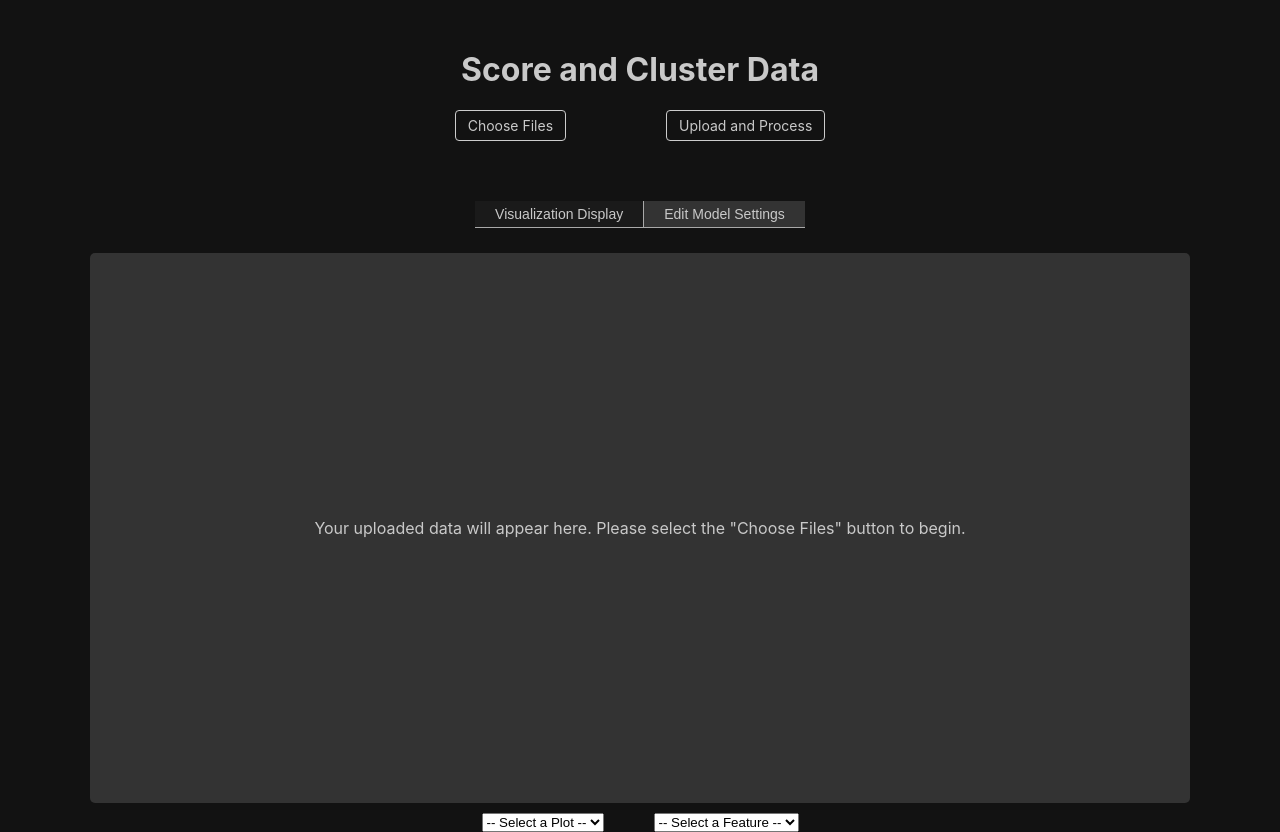
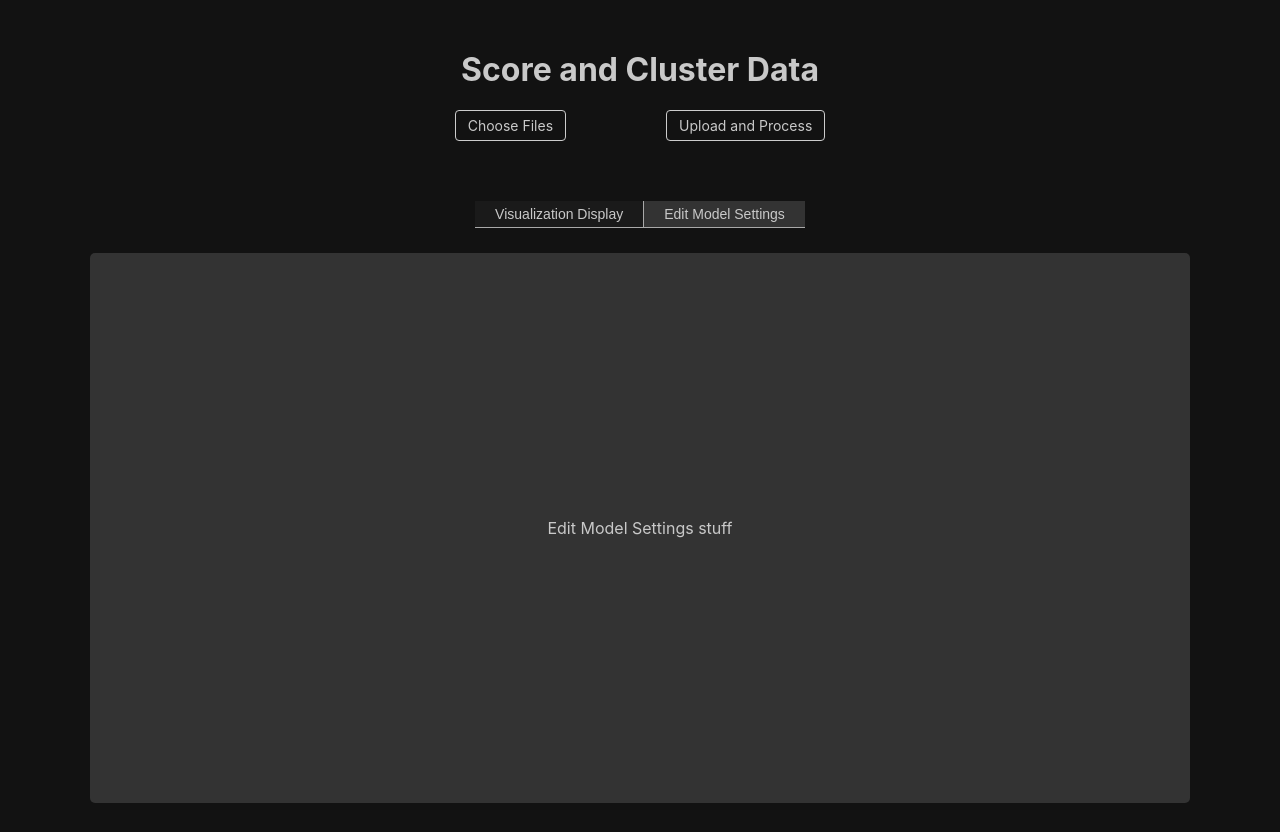
Before and after one commit to kyledvu/neuro-viz, a React (Create React App) app in the folder client/: page / in a window 1280 px wide. Both pictures are taken after a click on the button "Edit Model Settings". Built offline with nearby package versions, Linux system fonts and the light colour scheme.

Commit message:
Edit model placeholder, fixed tab logic, misc changes

```diff
--- a/client/src/App.css
+++ b/client/src/App.css
@@ -140,6 +140,21 @@ input[type="file"] {
   align-items: center;
 }
 
+.model-settings {
+  display:flex;
+  margin-left: auto;
+  margin-right: auto;
+  margin-top: 25px;
+  margin-bottom: 10px;
+  width: 1100px;
+  height:550px;
+  color: #c9c9c9;
+  background-color: #333333;
+  border-radius: 5px;
+  justify-content: center;
+  align-items: center;
+}
+
 .btn {
   color: #c9c9c9;
   background-color: #1a1a1a;
@@ -170,6 +185,7 @@ input[type="file"] {
   justify-content: center;
   margin-top: 25px;
 }
+
 .selected-files {
   width: 150px;
   height: 550px;
--- a/client/src/App.js
+++ b/client/src/App.js
@@ -21,6 +21,7 @@ function App() {
   const [plotType, setPlotType] = useState(null);
   const [features, setFeatures] = useState([]);
   const [selectedFeature, setSelectedFeature] = useState('');
+  const [selectedTab, setSelectedTab] = useState("Visualization Display");
 
   function parseCsvFile(file) {
     Papa.parse(file, {
@@ -99,6 +100,15 @@ function App() {
         setError('Error uploading or processing files');
         setIsProcessing(false);  // Stop the loader
         setIsDone(false);  // Do not mark as done
+      }
+  };
+
+  const handleTabChange = (tab) => {
+    setSelectedTab(tab);
+
+    if (tab === "Edit Model Settings") {
+      setPlotType("raw-data"); // Reset plot type
+      setSelectedFeature(null); // Reset selected feature
     }
   };
 
@@ -254,9 +264,10 @@ function App() {
         error={error}
       />
 
-      <TabDisplay/>
+      <TabDisplay selectedTab={selectedTab} setSelectedTab={handleTabChange} />
 
-      {/* If plotType is selected, show plot. Otherwise, show DataGrid */}
+      {selectedTab === "Visualization Display" ? (
+        <>
           {plotType && plotType !== "raw-data" ? (
             <PlotDisplay plotType={plotType} plotData={plotData} feature={selectedFeature} />
           ) : gridRows.length > 0 && gridColumns.length > 0 ? (
@@ -279,7 +290,12 @@ function App() {
             onPlotSelect={handlePlotSelect}
             onFeatureSelect={handleFeatureSelect}
           />
-      <PlotDisplay plotType={plotType} plotData={plotData} feature={selectedFeature} />
+        </>
+      ) : (
+        <div className="model-settings">
+          <p>Edit Model Settings stuff</p>
+        </div>
+      )}
     </div>
   );
 
--- a/client/src/components/PlotDisplay.js
+++ b/client/src/components/PlotDisplay.js
@@ -15,8 +15,8 @@ function PlotDisplay({ plotType, plotData, feature }) {
             },
           ]}
           layout={{
-            title: `${feature} vs Index (Line Plot)`,
-            xaxis: { title: 'Index (idx)' },
+            title: `${feature} vs Index`,
+            xaxis: { title: 'Index' },
             yaxis: { title: feature },
           }}
         />
--- a/client/src/components/TabDisplay.js
+++ b/client/src/components/TabDisplay.js
@@ -1,24 +1,17 @@
-import React, { useState } from "react";
+import React from "react";
 
-function TabDisplay() {
-  // State to track the selected button
-  const [selectedTab, setSelectedTab] = useState("Visualization Display");
-
-  const handleButtonClick = (tab) => {
-    setSelectedTab(tab);
-  };
-
+function TabDisplay({ selectedTab, setSelectedTab }) {
   return (
     <div className="tabs">
       <button
         className={`btn leftbtn ${selectedTab === "Visualization Display" ? "selected" : ""}`}
-        onClick={() => handleButtonClick("Visualization Display")}
+        onClick={() => setSelectedTab("Visualization Display")}
       >
         Visualization Display
       </button>
       <button
         className={`btn ${selectedTab === "Edit Model Settings" ? "selected" : ""}`}
-        onClick={() => handleButtonClick("Edit Model Settings")}
+        onClick={() => setSelectedTab("Edit Model Settings")}
       >
         Edit Model Settings
       </button>
```
Lines whose indentation alone changed are shown as unchanged.
